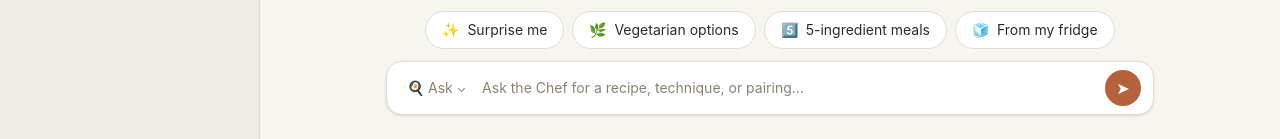
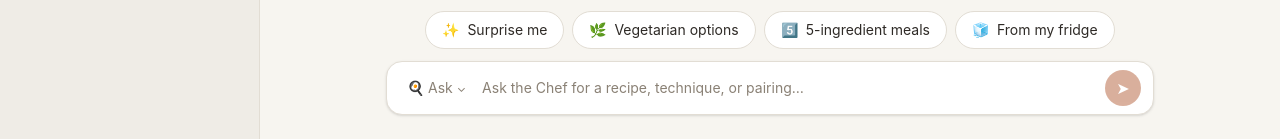
Before and after one commit to pearlor/chatbot-exploratory, a React (Vite) app: page / in a window 1280 px wide. Shown: the part 661-800 px from the top of the page. Built offline with nearby package versions, Linux system fonts and the light colour scheme.

Commit message:
added loading and keyboard enter for chat input

```diff
--- a/src/components/ChatInput.tsx
+++ b/src/components/ChatInput.tsx
@@ -9,6 +9,8 @@ export default function ChatInput({
   handleSubmit: () => void;
   isLoading: boolean;
 }) {
+  const isSubmitDisabled = isLoading || userPrompt.trim() === "";
+
   return (
     <div className="flex items-center gap-2 rounded-2xl border border-border bg-white px-3 py-2 shadow-sm">
       {/* "Ask" selector (stub — no dropdown yet) */}
@@ -24,15 +26,24 @@ export default function ChatInput({
         className="flex-1 min-w-0 bg-transparent outline-none text-sm text-ink placeholder:text-muted"
         value={userPrompt}
         onChange={(e) => setUserPrompt(e.target.value)}
+        onKeyDown={(e) => {
+          if (e.key === "Enter" && !isSubmitDisabled) {
+            handleSubmit();
+          }
+        }}
       />
 
-      {/* Send button (stub — no handler yet) */}
+      {/* Send button */}
       <button
-        className="w-9 h-9 rounded-full bg-terracotta text-white flex items-center justify-center shrink-0 hover:brightness-95 transition"
+        className="w-9 h-9 rounded-full bg-terracotta text-white flex items-center justify-center shrink-0 transition hover:brightness-95 disabled:opacity-50 disabled:cursor-not-allowed disabled:hover:brightness-100"
         onClick={handleSubmit}
-        disabled={isLoading}
+        disabled={isSubmitDisabled}
       >
-        ➤
+        {isLoading ? (
+          <span className="w-4 h-4 rounded-full border-2 border-white/40 border-t-white animate-spin" />
+        ) : (
+          "➤"
+        )}
       </button>
     </div>
   );
```
